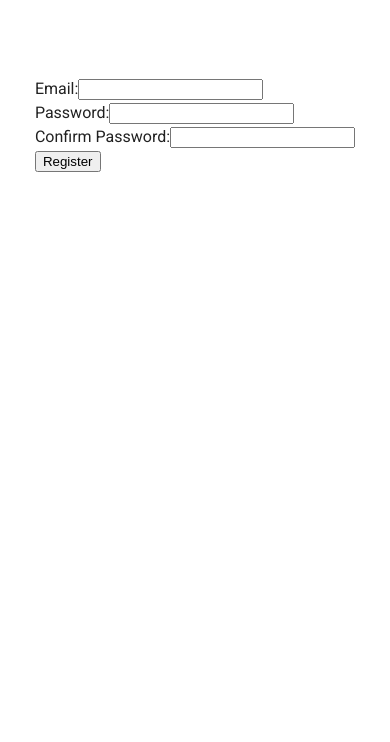
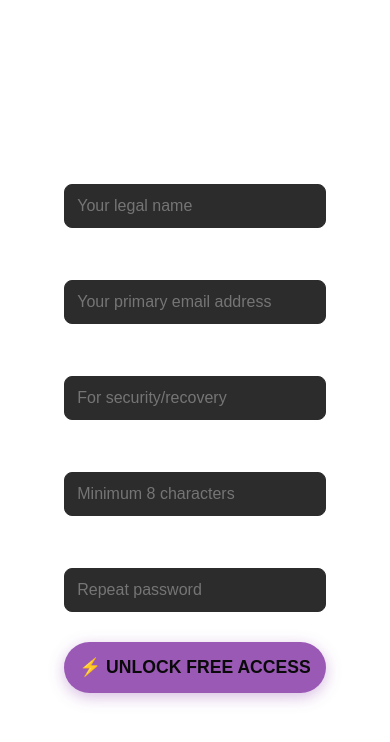
Before and after one commit to ck8sync/Finora, a React (Vite) app in the folder client/: page /register in a window 390 px wide. Shown: the top 742 px of the page. Built offline with nearby package versions, Linux system fonts and the light colour scheme.

Commit message:
feat: Implement registration with name, phone, email, password, and confirm password fields, and fix CSS visibility issue

```diff
--- a/client/index.html
+++ b/client/index.html
@@ -1,17 +1,13 @@
 <!DOCTYPE html>
 <html lang="en">
-  <head>
-    <meta charset="UTF-8" />
-    <link rel="icon" type="image/svg+xml" href="/vite.svg" />
-    <meta name="viewport" content="width=device-width, initial-scale=1.0" />
-    <title>Finora - Modern Financial Management</title>
-    <link
-      rel="stylesheet"
-      href="https://fonts.googleapis.com/css?family=Roboto:300,400,500,700&display=swap"
-    />
-  </head>
-  <body>
+<head>
+    <meta charset="UTF-8">
+    <meta name="viewport" content="width=device-width, initial-scale=1.0">
+    <title>Finora Hub ⚡️</title>
+    <link rel="icon" href="/favicon.ico" />
+</head>
+<body>
     <div id="root"></div>
     <script type="module" src="/src/main.jsx"></script>
-  </body>
+</body>
 </html>
--- /dev/null
+++ b/client/src/App.css
@@ -0,0 +1,161 @@
+/* -------------------- GEN Z VIBE COLORS (DEFAULT: DARK MODE) -------------------- */
+:root {
+    --bg-color: #121212;
+    --card-color: #1f1f1f;
+    --text-color: #e0e0e0;
+    --light-text: #b0b0b0;
+    --primary-color: #9b59b6; /* Purple */
+    --secondary-color: #3498db; /* Blue */
+    --input-bg: #2c2c2c;
+    --border-color: #2c2c2c;
+    --font-family: 'Inter', sans-serif;
+}
+
+/* -------------------- LIGHT THEME OVERRIDES 💡 -------------------- */
+body.light-theme {
+    --bg-color: #f4f7fa;
+    --card-color: #ffffff;
+    --text-color: #333333;
+    --light-text: #6c757d;
+    --primary-color: #8e44ad;
+    --secondary-color: #2980b9;
+    --input-bg: #e9ecef;
+    --border-color: #e9ecef;
+}
+
+/* -------------------- BASE STYLES -------------------- */
+body {
+    font-family: var(--font-family);
+    background-color: var(--bg-color);
+    color: var(--text-color);
+    display: flex;
+    justify-content: center;
+    align-items: center;
+    min-height: 100vh;
+    margin: 0;
+    transition: background-color 0.3s, color 0.3s;
+}
+
+/* -------------------- Auth Container -------------------- */
+.auth-container {
+    width: 90%;
+    max-width: 400px;
+    background-color: var(--card-color);
+    padding: 40px 30px;
+    border-radius: 20px;
+    box-shadow: 0 10px 30px rgba(0, 0, 0, 0.5);
+    transition: background-color 0.3s, box-shadow 0.3s;
+}
+body.light-theme .auth-container {
+    box-shadow: 0 10px 30px rgba(0, 0, 0, 0.15);
+}
+
+.logo {
+    text-align: center;
+    font-size: 2.2em;
+    font-weight: 800;
+    color: var(--primary-color);
+    margin-bottom: 25px;
+    letter-spacing: -1px;
+}
+
+/* -------------------- Tab Navigation -------------------- */
+.tab-nav {
+    display: flex;
+    justify-content: space-around;
+    margin-bottom: 30px;
+    border-bottom: 2px solid var(--border-color);
+}
+
+.tab-btn {
+    flex-grow: 1;
+    padding: 15px 0;
+    background: none;
+    border: none;
+    color: var(--light-text);
+    font-size: 1.1em;
+    font-weight: 700;
+    cursor: pointer;
+    transition: color 0.3s, border-bottom 0.3s;
+    text-transform: uppercase;
+}
+
+.tab-btn.active {
+    color: var(--primary-color);
+    border-bottom: 3px solid var(--primary-color);
+}
+
+/* -------------------- Forms -------------------- */
+.auth-form.active {
+    display: block;
+}
+
+.form-group {
+    margin-bottom: 20px;
+}
+
+.form-group label {
+    display: block;
+    margin-bottom: 8px;
+    font-weight: 600;
+    color: var(--text-color);
+}
+
+.form-group input {
+    width: 100%;
+    padding: 12px;
+    background-color: var(--input-bg);
+    border: 1px solid var(--border-color);
+    color: var(--text-color);
+    border-radius: 8px;
+    font-size: 1em;
+    transition: border-color 0.3s, box-shadow 0.3s;
+    box-sizing: border-box;
+}
+
+.form-group input:focus {
+    outline: none;
+    border-color: var(--secondary-color);
+    box-shadow: 0 0 0 3px rgba(52, 152, 219, 0.3);
+}
+
+/* -------------------- Action Button -------------------- */
+.action-button {
+    width: 100%;
+    padding: 15px;
+    background-color: var(--primary-color);
+    color: var(--bg-color);
+    border: none;
+    border-radius: 50px;
+    font-size: 1.1em;
+    font-weight: 700;
+    cursor: pointer;
+    transition: background-color 0.3s, transform 0.2s, box-shadow 0.3s;
+    text-transform: uppercase;
+    margin-top: 10px;
+    box-shadow: 0 4px 15px rgba(155, 89, 182, 0.4);
+}
+
+.action-button:hover {
+    background-color: #8e44ad;
+    transform: translateY(-2px);
+    box-shadow: 0 6px 20px rgba(155, 89, 182, 0.6);
+}
+
+/* -------------------- Utility Links -------------------- */
+.utility-links {
+    display: flex;
+    justify-content: space-between;
+    margin-top: 10px;
+    font-size: 0.9em;
+}
+
+.utility-links a {
+    color: var(--secondary-color);
+    text-decoration: none;
+    transition: color 0.2s;
+}
+
+.utility-links a:hover {
+    color: var(--primary-color);
+}
--- a/client/src/App.jsx
+++ b/client/src/App.jsx
@@ -1,27 +1,24 @@
+import './App.css';
 import { Routes, Route } from 'react-router-dom';
 import Dashboard from './pages/Dashboard';
 import LandingPage from './pages/LandingPage';
 import Login from './components/Login';
 import Register from './components/Register';
 import ResetPassword from './components/ResetPassword';
-import { Box } from '@mui/material';
-import { ThemeProvider } from '@mui/material/styles';
-import theme from './theme';
+import React from 'react';
 
 function App() {
   return (
-    <ThemeProvider theme={theme}>
-      <Box sx={{ display: 'flex', flexDirection: 'column', minHeight: '100vh' }}>
-        <Routes>
-                  <Route path="/" element={<LandingPage />} />
+    <>
+      <Routes>
+        <Route path="/" element={<LandingPage />} />
         <Route path="/login" element={<Login />} />
         <Route path="/register" element={<Register />} />
         <Route path="/reset-password/:token" element={<ResetPassword />} />
         <Route path="/dashboard" element={<Dashboard />} />
       </Routes>
-      </Box>
-    </ThemeProvider>
+    </>
   );
 }
 
-export default App
+export default App;
--- a/client/src/components/Login.jsx
+++ b/client/src/components/Login.jsx
@@ -7,7 +7,6 @@ const Login = () => {
   const navigate = useNavigate();
 
   const handleSubmit = async (e) => {
-    e.preventDefault();
     e.preventDefault();
     try {
       const response = await fetch('http://localhost:5000/api/auth/login', { // TODO: Use environment variable for server URL
@@ -34,31 +33,41 @@ const Login = () => {
   };
 
   return (
-    <div>
-      <h2>Login</h2>
-      <form onSubmit={handleSubmit}>
-        <div>
-          <label htmlFor="email">Email:</label>
+    <form className="auth-form active" id="login-form" onSubmit={handleSubmit}>
+      <div className="form-group">
+        <label htmlFor="login-email">Email or Username</label>
         <input
-            type="email"
-            id="email"
+          type="text"
+          id="login-email"
+          required
+          placeholder="Enter your handle or email"
           value={email}
           onChange={(e) => setEmail(e.target.value)}
         />
       </div>
-        <div>
-          <label htmlFor="password">Password:</label>
+      <div className="form-group">
+        <label htmlFor="login-password">Password</label>
         <input
           type="password"
-            id="password"
+          id="login-password"
+          required
+          placeholder="Your secret key"
           value={password}
           onChange={(e) => setPassword(e.target.value)}
         />
       </div>
-        <button type="submit">Login</button>
+
+      <button type="submit" className="action-button">
+        🚀 GO LIVE
+      </button>
+
+      <div className="utility-links">
+        <a onClick={() => navigate('/register')} style={{cursor: 'pointer'}}>
+          Not registered? Sign Up.
+        </a>
         <a href="/forgot-password">Forgot Password?</a>
+      </div>
     </form>
-    </div>
   );
 };
 
--- a/client/src/components/Register.jsx
+++ b/client/src/components/Register.jsx
@@ -5,10 +5,11 @@ const Register = () => {
   const [email, setEmail] = useState('');
   const [password, setPassword] = useState('');
   const [confirmPassword, setConfirmPassword] = useState('');
+  const [name, setName] = useState('');
+  const [phone, setPhone] = useState('');
   const navigate = useNavigate();
 
   const handleSubmit = async (e) => {
-    e.preventDefault();
     e.preventDefault();
 
     if (password !== confirmPassword) {
@@ -22,7 +23,7 @@ const Register = () => {
         headers: {
           'Content-Type': 'application/json',
         },
-        body: JSON.stringify({ email, password }),
+        body: JSON.stringify({ email, password, name, phone }),
       });
 
       const data = await response.json();
@@ -40,39 +41,66 @@ const Register = () => {
   };
 
   return (
-    <div>
-      <h2>Register</h2>
-      <form onSubmit={handleSubmit}>
-        <div>
-          <label htmlFor="email">Email:</label>
+    <form className="auth-form" id="signup-form" onSubmit={handleSubmit}>
+      <div className="form-group">
+        <label htmlFor="signup-name">Full Name</label>
+        <input
+          type="text"
+          id="signup-name"
+          required
+          placeholder="Your legal name"
+          value={name}
+          onChange={(e) => setName(e.target.value)}
+        />
+      </div>
+      <div className="form-group">
+        <label htmlFor="signup-email">Email</label>
         <input
           type="email"
-            id="email"
+          id="signup-email"
+          required
+          placeholder="Your primary email address"
           value={email}
           onChange={(e) => setEmail(e.target.value)}
         />
       </div>
-        <div>
-          <label htmlFor="password">Password:</label>
+      <div className="form-group">
+        <label htmlFor="signup-phone">Phone Number</label>
+        <input
+          type="tel"
+          id="signup-phone"
+          required
+          placeholder="For security/recovery"
+          value={phone}
+          onChange={(e) => setPhone(e.target.value)}
+        />
+      </div>
+      <div className="form-group">
+        <label htmlFor="signup-password">Create Password</label>
         <input
           type="password"
-            id="password"
+          id="signup-password"
+          required
+          placeholder="Minimum 8 characters"
           value={password}
           onChange={(e) => setPassword(e.target.value)}
         />
       </div>
-           <div>
-          <label htmlFor="confirmPassword">Confirm Password:</label>
+      <div className="form-group">
+        <label htmlFor="signup-confirm-password">Confirm Password</label>
         <input
           type="password"
-            id="confirmPassword"
+          id="signup-confirm-password"
+          required
+          placeholder="Repeat password"
           value={confirmPassword}
           onChange={(e) => setConfirmPassword(e.target.value)}
         />
       </div>
-        <button type="submit">Register</button>
+      <button type="submit" className="action-button">
+        ⚡️ UNLOCK FREE ACCESS
+      </button>
     </form>
-    </div>
   );
 };
 
```
Also changed, not shown: 2 other files (tests, documents, lock files or other folders). Lines whose indentation alone changed are shown as unchanged.
